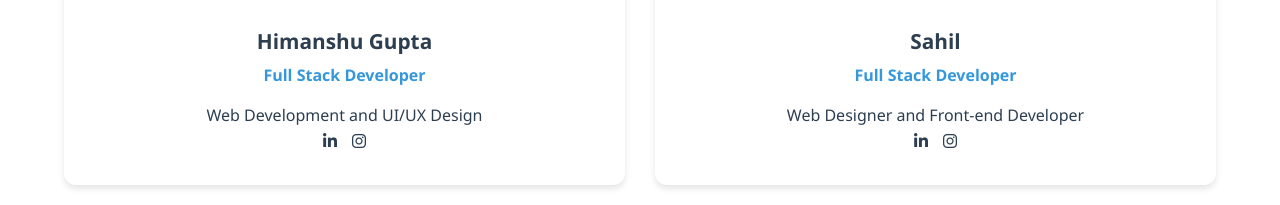
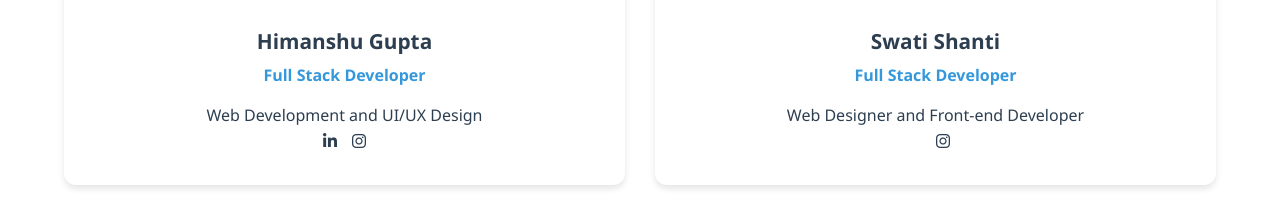
Before and after one commit to SwatiShanti/Energy-consumption-bot, a plain HTML site: page about.html in a window 1280 px wide. Shown: the part 798-1003 px from the top of the page. Drawn offline with Linux system fonts and the light colour scheme.

Commit message:
Update about.html

```diff
--- a/about.html
+++ b/about.html
@@ -469,12 +469,12 @@
                 </div>
                 <div class="team-card">
                     <img src="sahil.jpg" alt="Michael Rodriguez" class="team-photo">
-                    <h3 class="team-name">Sahil </h3>
+                    <h3 class="team-name">Swati Shanti </h3>
                     <p class="team-position">Full Stack Developer</p>
                     <p>Web Designer and Front-end Developer</p>
                     <div class="social-links">
-                        <a href="https://www.linkedin.com/in/sahil-ydv-236482251/"><i class="fab fa-linkedin-in"></i></a>
-                        <a href="https://www.instagram.com/sahilydv_1610?igsh=bWtiZWpwM3hpeTFw"><i class="fab fa-instagram"></i></a>
+                        <a href="#"></i></a>
+                        <a href="#"><i class="fab fa-instagram"></i></a>
                     </div>
                 </div>
             </div>
@@ -598,4 +598,5 @@
         </div>
     </footer>
 </body>
+
 </html>
```
